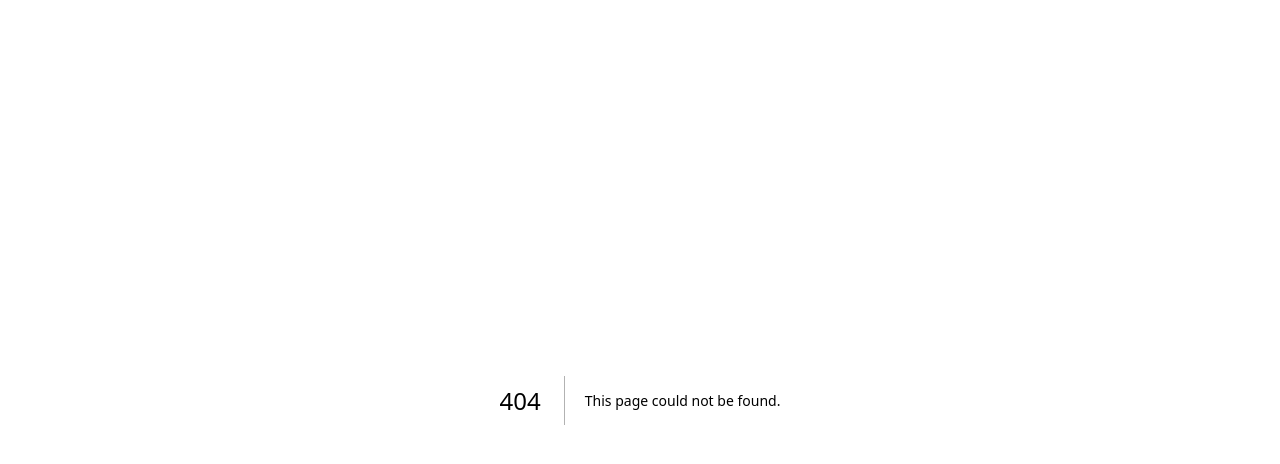
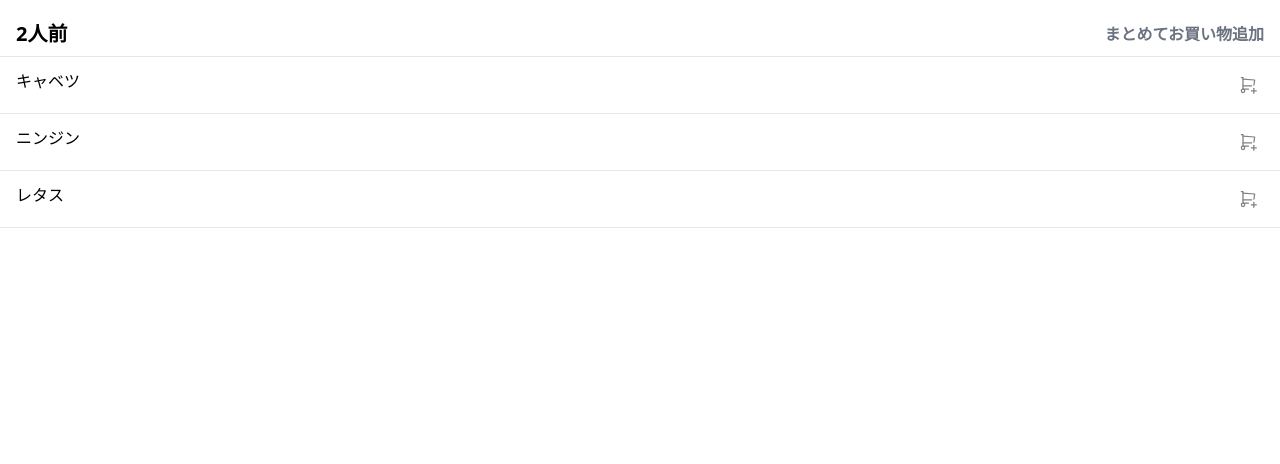
Before and after one commit to qin-team-recipe/14-frontend, a Next.js app: page /Ingredient in a window 1280 px wide. Before the commit this address had no page. Shown: the top 464 px of the page. Built offline with nearby package versions, Linux system fonts and the light colour scheme.

Commit message:
✨ 材料ページ(Ingredient)を作成しました、材料コンテンツを作成しました

```diff
--- /dev/null
+++ b/src/app/(myRecipe)/Ingredient/page.jsx
@@ -0,0 +1,9 @@
+import { IngredientItem } from "@/components/IngredientItem/IngredientItem";
+
+export default function Ingredient() {
+  return (
+    <div>
+      <IngredientItem person="2" />
+    </div>
+  );
+}
--- /dev/null
+++ b/src/components/IngredientItem/IngredientItem.jsx
@@ -0,0 +1,26 @@
+import { IconShoppingCartPlus } from "@tabler/icons-react";
+
+export function IngredientItem(props) {
+  const { person } = props;
+  const items = ["キャベツ", "ニンジン", "レタス"];
+  return (
+    <div className="py-5">
+      <div className="flex justify-between border-b px-4 pb-2">
+        {/* ○人前の仕様は将来的に変わるかもしれないです */}
+        <p className="text-xl font-bold">{person}人前</p>
+        <button className="font-bold text-gray-500">
+          まとめてお買い物追加
+        </button>
+      </div>
+
+      {items.map((item, index) => (
+        <div className="flex justify-between border-b px-4 py-3" key={index}>
+          <p>{item}</p>
+          <button className="flex h-8 w-8 items-center justify-center rounded-full hover:bg-gray-100 active:bg-gray-200">
+            <IconShoppingCartPlus color="gray" stroke={1.5} width={20} />
+          </button>
+        </div>
+      ))}
+    </div>
+  );
+}
```
